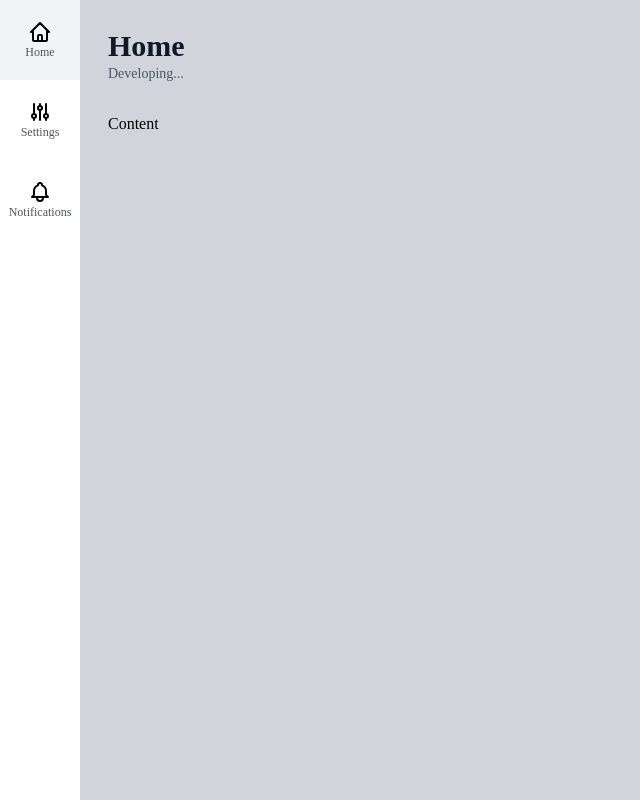
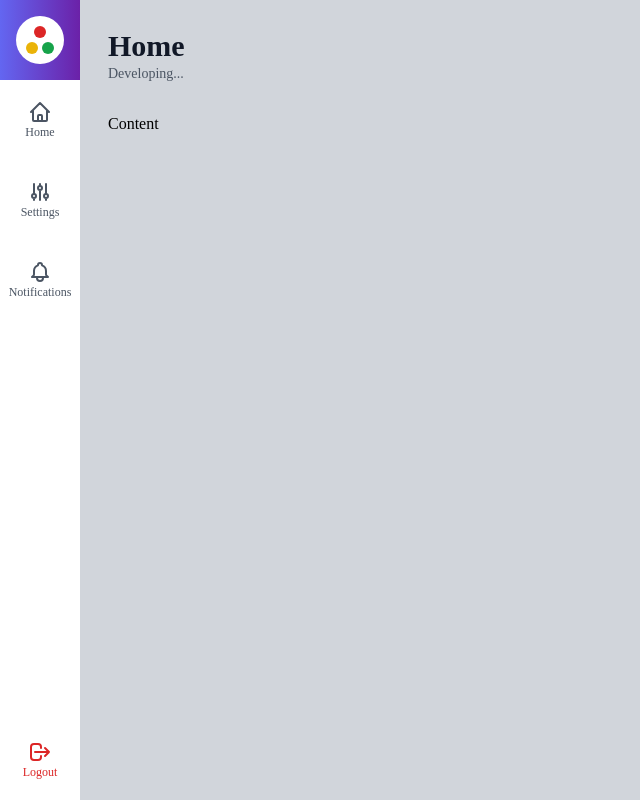
Before and after one commit to NtBat/admin-template, a Next.js app: page / in a window 1280 px wide. Shown: the whole page, without its empty margins (0-640 px from the left). Built offline with nearby package versions, Linux system fonts and the light colour scheme.

Commit message:
created MenuItem variation

```diff
--- a/src/components/icons/index.tsx
+++ b/src/components/icons/index.tsx
@@ -17,3 +17,9 @@ export const BellIcon = (
     <path strokeLinecap="round" strokeLinejoin="round" strokeWidth={2} d="M15 17h5l-1.405-1.405A2.032 2.032 0 0118 14.158V11a6.002 6.002 0 00-4-5.659V5a2 2 0 10-4 0v.341C7.67 6.165 6 8.388 6 11v3.159c0 .538-.214 1.055-.595 1.436L4 17h5m6 0v1a3 3 0 11-6 0v-1m6 0H9" />
   </svg>
 )
+
+export const LogoutIcon = (
+  <svg xmlns="http://www.w3.org/2000/svg" className="h-6 w-6" fill="none" viewBox="0 0 24 24" stroke="currentColor">
+    <path strokeLinecap="round" strokeLinejoin="round" strokeWidth={2} d="M17 16l4-4m0 0l-4-4m4 4H7m6 4v1a3 3 0 01-3 3H6a3 3 0 01-3-3V7a3 3 0 013-3h4a3 3 0 013 3v1" />
+  </svg>
+)
--- a/src/components/template/MenuItem.tsx
+++ b/src/components/template/MenuItem.tsx
@@ -1,24 +1,42 @@
 import Link from "next/link";
 
 interface MenuItemProps {
-  url: string;
+  url?: string;
   text: string;
   icon: any;
+  className?: string;
+  onClick?: (event: any) => void;
 }
 
 export default function MenuItem(props: MenuItemProps) {
+
   return (
-    <li className={`hover:bg-gray-100`}>
+    <li onClick={props.onClick} className={`
+      hover:bg-gray-100 cursor-pointer ${props.className}
+    `}>
+        {props.url ? (
          <Link href={props.url}>
           <a className={`
-          flex flex-col justify-center items-center h-20 w-20
+            flex flex-col justify-center items-center
+            h-20 w-20 text-gray-600 ${props.className}
           `}>
             {props.icon}
-          <span className={`text-xs font-light text-gray-600`}>
+            <span className={`text-xs font-light `}>
               {props.text}
             </span>
           </a>
          </Link>
+        ) : (
+          <a className={`
+            flex flex-col justify-center items-center
+            h-20 w-20 text-gray-600 ${props.className}
+          `}>
+            {props.icon}
+            <span className={`text-xs font-light`}>
+              {props.text}
+            </span>
+          </a>
+        )}
     </li>
   )
 }
--- a/src/components/template/Sidebar.tsx
+++ b/src/components/template/Sidebar.tsx
@@ -1,14 +1,28 @@
-import { HomeIcon, SettingsIcon, BellIcon } from "../icons";
+import { HomeIcon, SettingsIcon, BellIcon, LogoutIcon } from "../icons";
+import Logo from "./Logo";
 import MenuItem from "./MenuItem";
 
 export default function Sidebar() {
   return (
-    <aside>
-      <ul>
+    <aside className={`flex flex-col`}>
+      <div className={`
+        w-20 h-20 bg-gradient-to-r from-indigo-500 to-purple-800
+        flex flex-col items-center justify-center
+      `}>
+        <Logo />
+      </div>
+      <ul className={`flex-grow`}>
         <MenuItem url="/" text="Home" icon={HomeIcon} />
         <MenuItem url="/settings" text="Settings" icon={SettingsIcon} />
         <MenuItem url="/notifications" text="Notifications" icon={BellIcon} />
       </ul>
+      <ul>
+        <MenuItem
+          text="Logout" icon={LogoutIcon}
+          className={`text-red-600 hover:bg-red-500 hover:text-white`}
+          onClick={() => console.log('logout')}
+        />
+      </ul>
     </aside>
   )
 }
```
Lines whose indentation alone changed are shown as unchanged.
